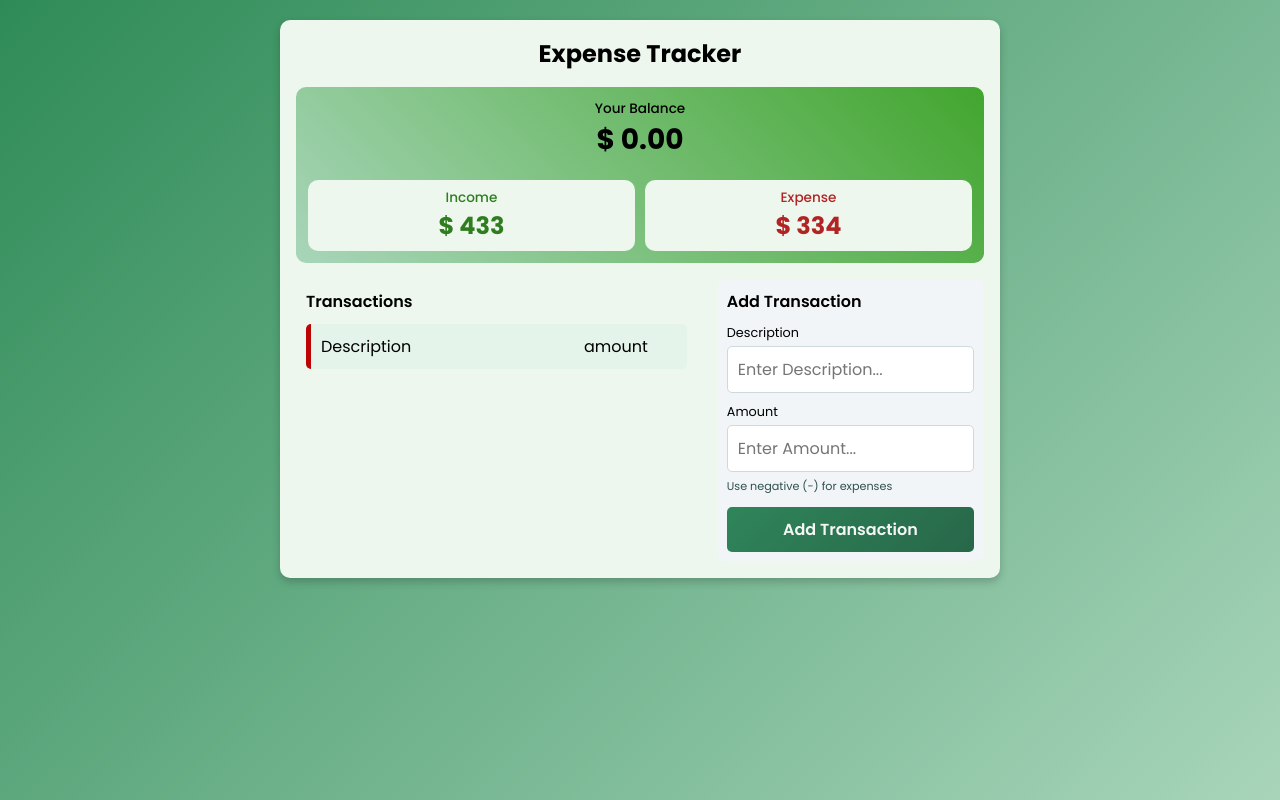
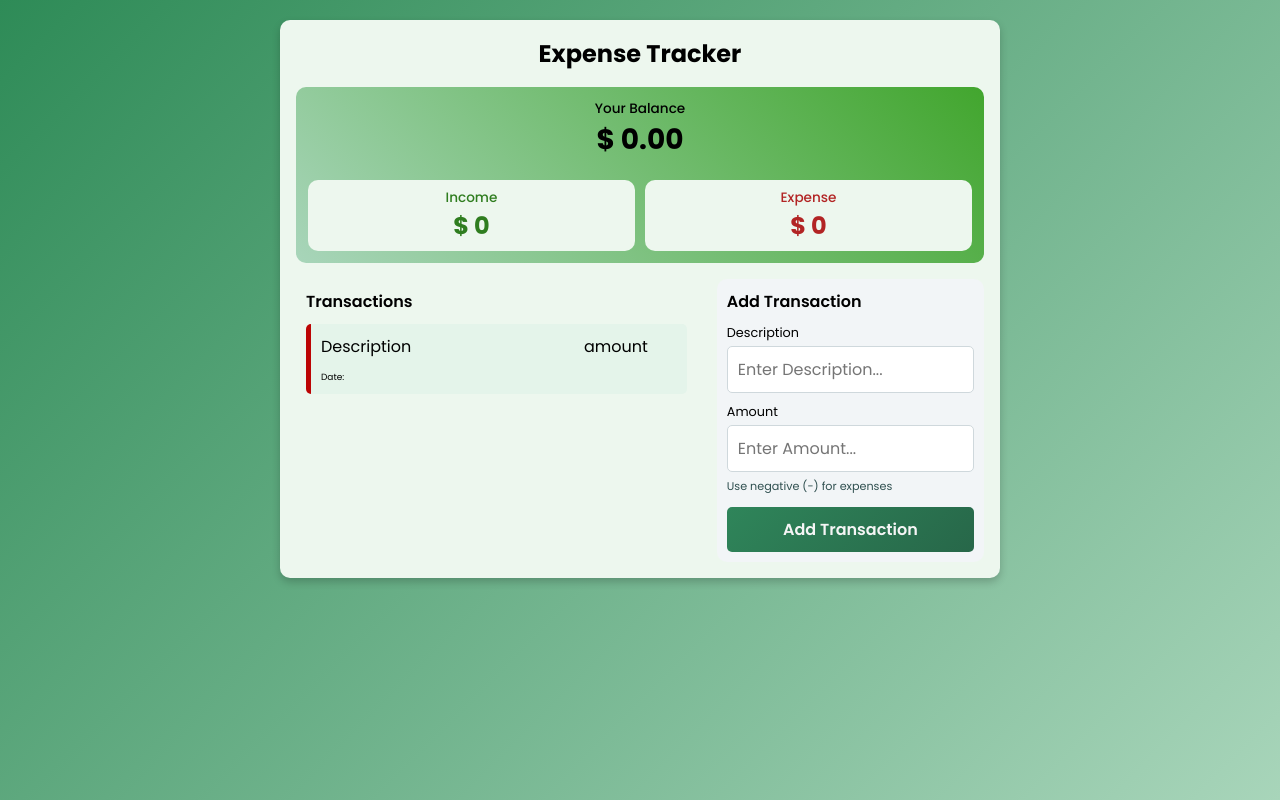
Before and after one commit to AAYUSHI1507/BuildProjects__02_11_26, a plain HTML site: page project4_expenseTacker/index.html in a window 1280 px wide. Drawn offline with Linux system fonts and the light colour scheme.

Commit message:
Add date label to transaction items for improved clarity

```diff
--- a/project4_expenseTacker/index.html
+++ b/project4_expenseTacker/index.html
@@ -23,11 +23,11 @@
             <div class="summary">
                 <div class="income">
                     <h3>Income</h3>
-                    <p id="income-amount">$ 433</p>
+                    <p id="income-amount">$ 0</p>
                 </div>
                 <div class="expense">
                     <h3>Expense</h3>
-                    <p id="expense-amount">$ 334</p>
+                    <p id="expense-amount">$ 0</p>
                 </div>
             </div>
         </section>
@@ -45,6 +45,7 @@
                             <button type="button" class="delete-btn" aria-label="Delete transaction">
                                 <i class="fa-solid fa-xmark"></i>
                             </button>
+                            <span style="font-size: xx-small;">Date: </span>
                         </div>
                     </li>
                 </ul>
--- a/project4_expenseTacker/script.js
+++ b/project4_expenseTacker/script.js
@@ -0,0 +1,6 @@
+// Only use of the container for updating income and expense amount or update existing amount.like total income and total expense
+let balanceAmt = document.getElementById('balance-amount');
+
+let incomeAmtSummary = document.getElementById('income-amount');
+
+let expenseSummary = document.getElementById('expense-amount');
```
